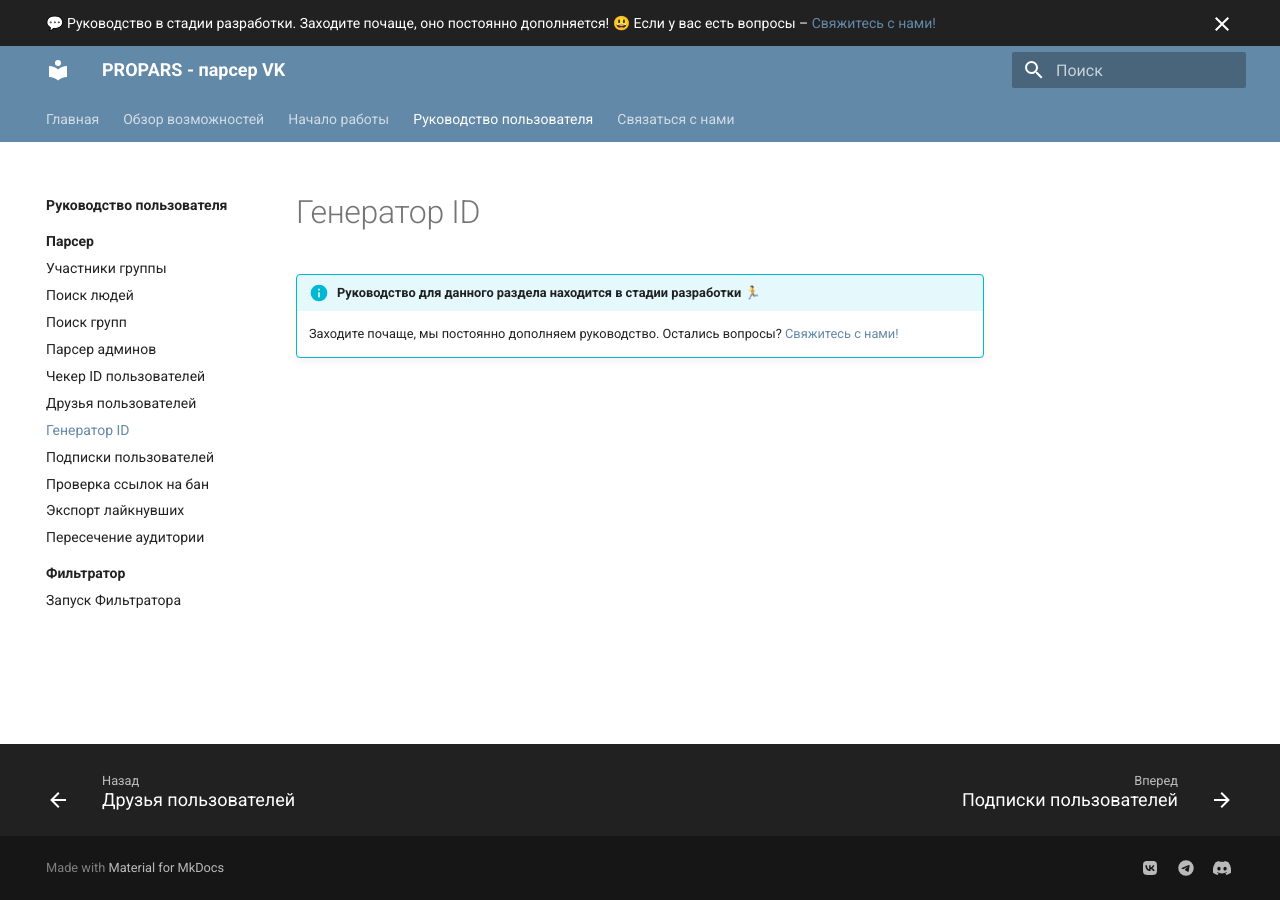
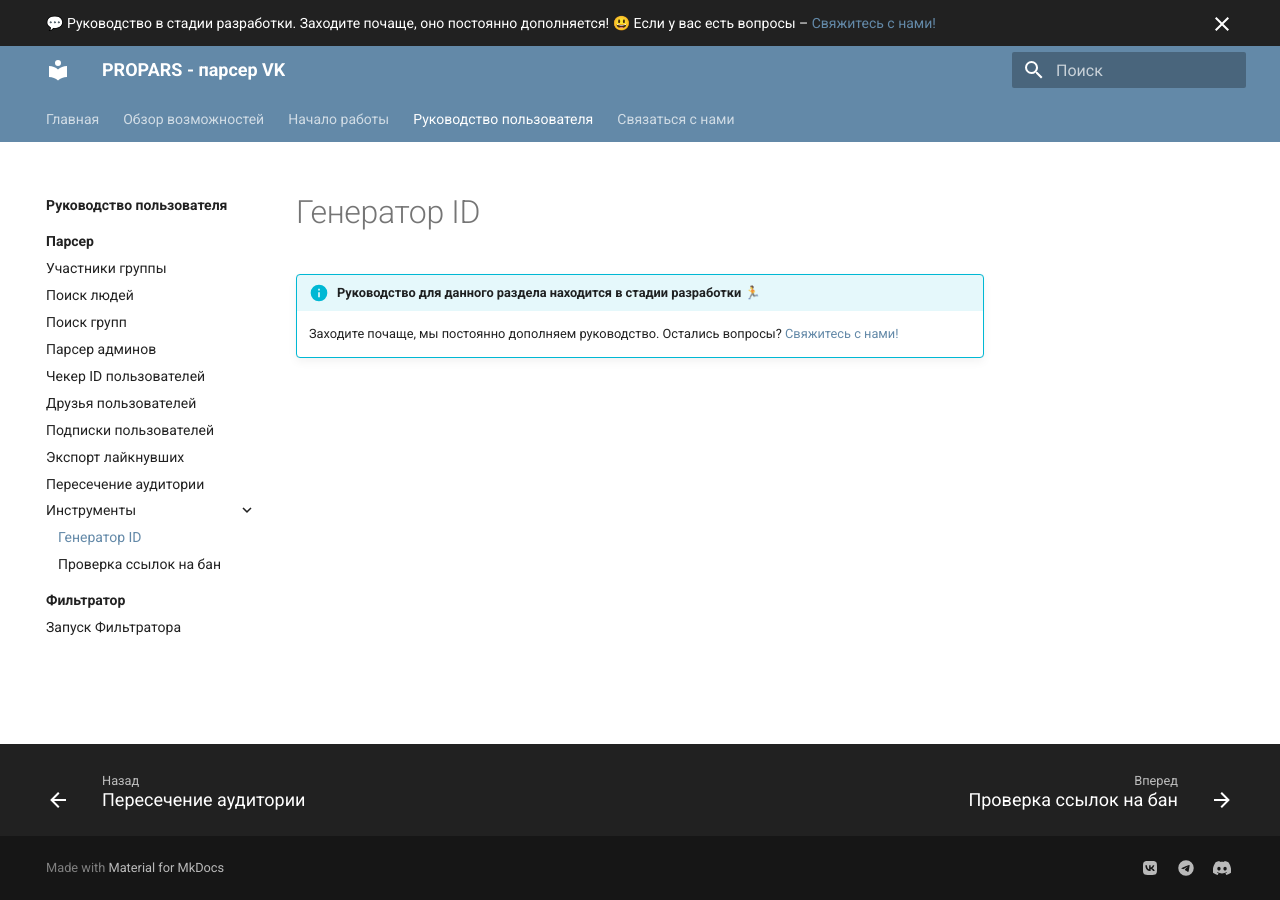
Before and after one commit to VK-Utility/docs, an MkDocs documentation site: the page built from docs/docs/parser/id-generator.md, in a window 1280 px wide. Built offline with MkDocs 1.6.1 and Material for MkDocs 9.7.7, drawn with Linux system fonts in a browser that asks for light colours.

Commit message:
Modify the structure of parser/docs

```diff
--- a/mkdocs.yml
+++ b/mkdocs.yml
@@ -20,7 +20,6 @@
     - navigation.top
     - navigation.footer
     - navigation.indexes
-    - navigation.expand
     - navigation.sections
     - toc.follow
     - header.autohide
@@ -50,11 +49,12 @@
       - Парсер админов: docs/parser/admins-parser.md
       - Чекер ID пользователей: docs/parser/id-checker.md
       - Друзья пользователей: docs/parser/users-friends.md
-      - Генератор ID: docs/parser/id-generator.md
       - Подписки пользователей: docs/parser/users-subscriptions.md
-      - Проверка ссылок на бан: docs/parser/check-links-for-ban.md
       - Экспорт лайкнувших: docs/parser/export-likers.md
       - Пересечение аудитории: docs/parser/audience-intersection.md
+      - Инструменты:
+        - Генератор ID: docs/parser/id-generator.md
+        - Проверка ссылок на бан: docs/parser/check-links-for-ban.md
     - Фильтратор:
       - docs/filtrator/index.md
       - Запуск Фильтратора: docs/filtrator/launch.md
```
